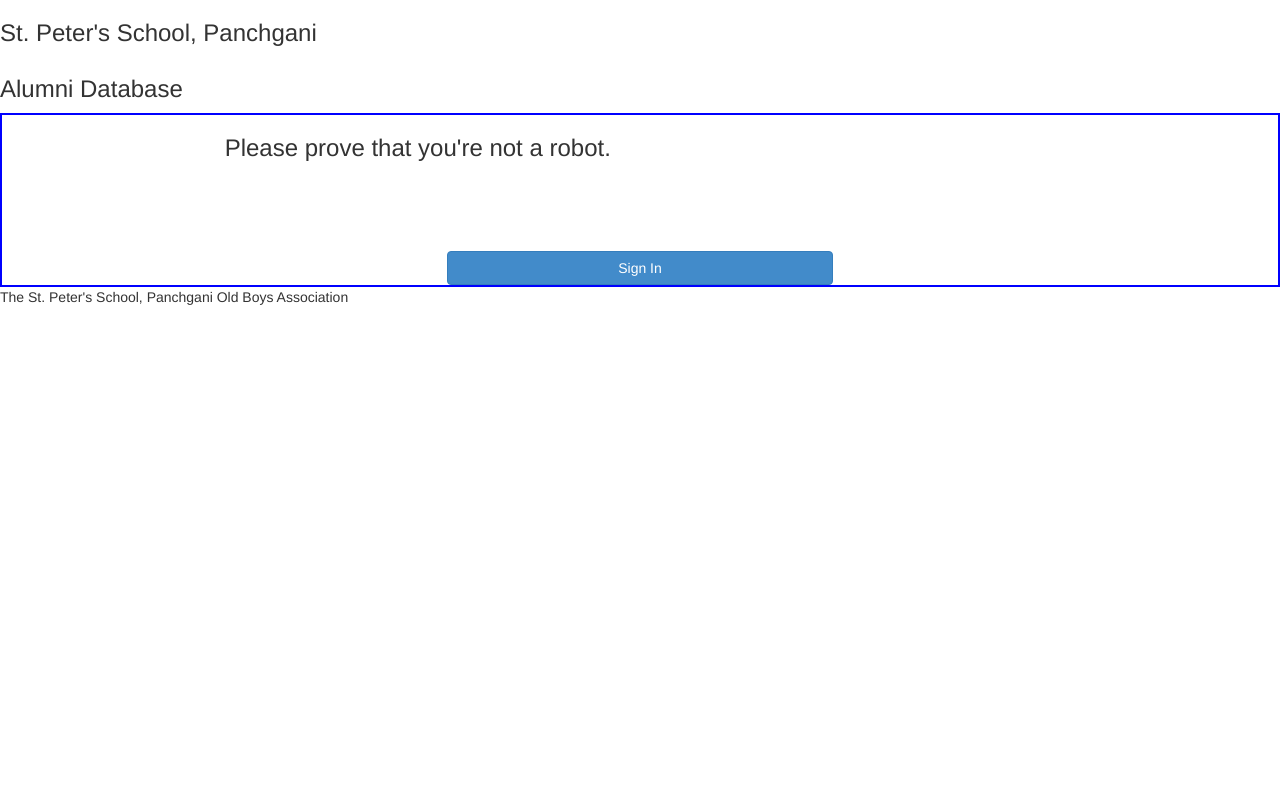
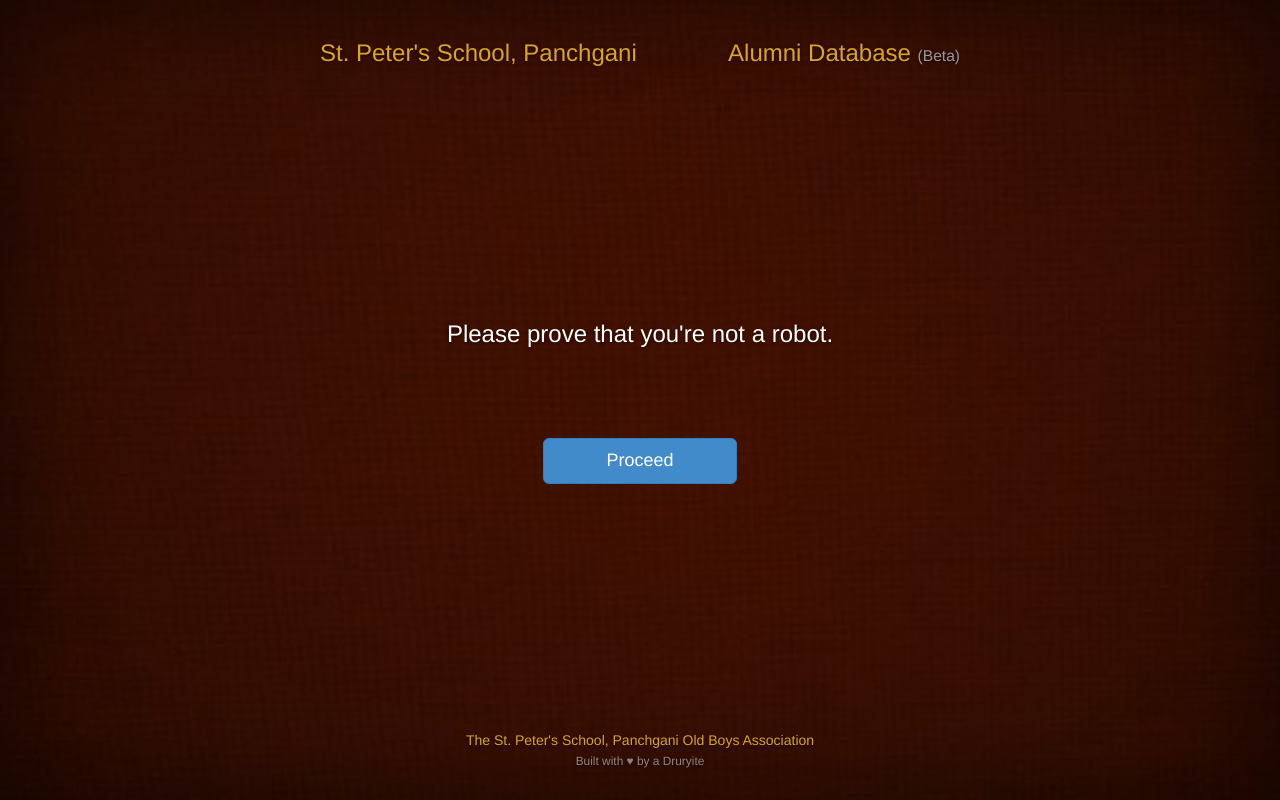
Before and after one commit to rohitsm/spsoldboys, a Flask app: page / in a window 1280 px wide. Run offline with Flask 2, Linux system fonts and the light colour scheme; some libraries are stand-ins or nearby versions.

Commit message:
fixed age design of first page.

```diff
--- a/app.yaml
+++ b/app.yaml
@@ -25,8 +25,8 @@
  static_dir: images
  upload: images/.*
 
-- url: /(.*\.js)
- mime_type: text/javascript
+- url: /js
+ # mime_type: text/javascript
  static_dir: js
 
 
--- a/templates/css/search.css
+++ b/templates/css/index.css
@@ -49,7 +49,7 @@
 }
 
 .form-group {
-  width: 75%;
+  width: 100%;
 }
 
 /* Extra markup and styles for table-esque vertical and horizontal centering */
@@ -121,7 +121,7 @@
 .masthead-brand {
   margin-top: 10px;
   margin-bottom: 10px;
-  color: gold;
+  color: #DAA520;
 }
 
 .masthead-nav > li {
@@ -178,6 +178,10 @@
  * Footer
  */
 
+footer{
+  color: #DAA520;
+}
+
 .mastfoot {
   color: #999; /* IE8 proofing */
   color: rgba(255,255,255,.5);
--- a/templates/index.html
+++ b/templates/index.html
@@ -12,12 +12,10 @@
     <title>SPS Alumni Search Page</title>
 
     <!-- Bootstrap core CSS -->
-    <link href="css/bootstrap.min.css" rel="stylesheet">
+    <link type="text/css" href="css/bootstrap.min.css" rel="stylesheet">
 
     <!-- Custom styles for this template -->
-    <link href="css/index.css" rel="stylesheet">
-
-
+    <link type="text/css" href="css/index.css" rel="stylesheet">
   </head>
 
   <body>
@@ -28,36 +26,38 @@
             <div class="inner">
               <h3 class="masthead-brand">St. Peter's School, Panchgani</h3>
               <ul class="nav masthead-nav">
-                <h3 class="masthead-brand">Alumni Database</h3>
+                <h3 class="masthead-brand">Alumni Database <small>(Beta)</small></h3>
               </ul>
             </div>
           </div>
 
-          <form method="post" action="login.php">
+          <form role="form" class="" action="/search" method="POST">
+            <div class="col-md-12 col-xs-12 form-group" >
 
-            <div class="col-md-12 col-xs-12 " style="border:2px solid blue;">
-
-                <h3 class="col-md-offset-2">Please prove that you're not a robot.</h3>
+                <h3 class="text-center">Please prove that you're not a robot.</h3>
 
                 <br /><br />
-                <div class="col-md-offset-3">
+                <div class="col-md-6 col-xs-6 col-md-offset-3 col-xs-offset-3">
                   <div class="g-recaptcha" data-sitekey="6LcO2_4SAAAAAJQnHHsdrcarIhHGvDEqZCXOHSV8">
                   </div>
                 </div>
-                <br /><br />
 
-              <div class="col-md-4 col-xs-2 col-md-offset-4">
-                  <button type="submit" name="Submit" class="btn-block btn-primary btn">Sign In</button>
+              <div class=" col-md-4 col-xs-4 col-xs-offset-4 col-md-offset-4" >
+                  <br /><br />
+                  <button type="submit" value="Submit" name="Submit" class="btn btn-primary btn-lg btn-block">Proceed</button>
               </div>
+
             </div>
-
           </form>
 
           <!-- Copyright and Footer-->
 
           <div class="mastfoot">
             <div class="inner">
-              <p>The St. Peter's School, Panchgani Old Boys Association</p>
+              <footer>
+                The St. Peter's School, Panchgani Old Boys Association
+              </footer>
+                <small>Built with ♥ by a Druryite </small>
             </div>
           </div>
 
@@ -69,7 +69,6 @@
     <!-- Placed at the end of the document so the pages load faster -->
     <script src="https://ajax.googleapis.com/ajax/libs/jquery/1.11.0/jquery.min.js"></script>
     <script src="https://www.google.com/recaptcha/api.js" async defer></script>
-    <script src="../../dist/js/bootstrap.min.js"></script>
-    <script src="../../assets/js/docs.min.js"></script>
+    <script src="js/bootstrap.min.js"></script>
   </body>
 </html>
```
